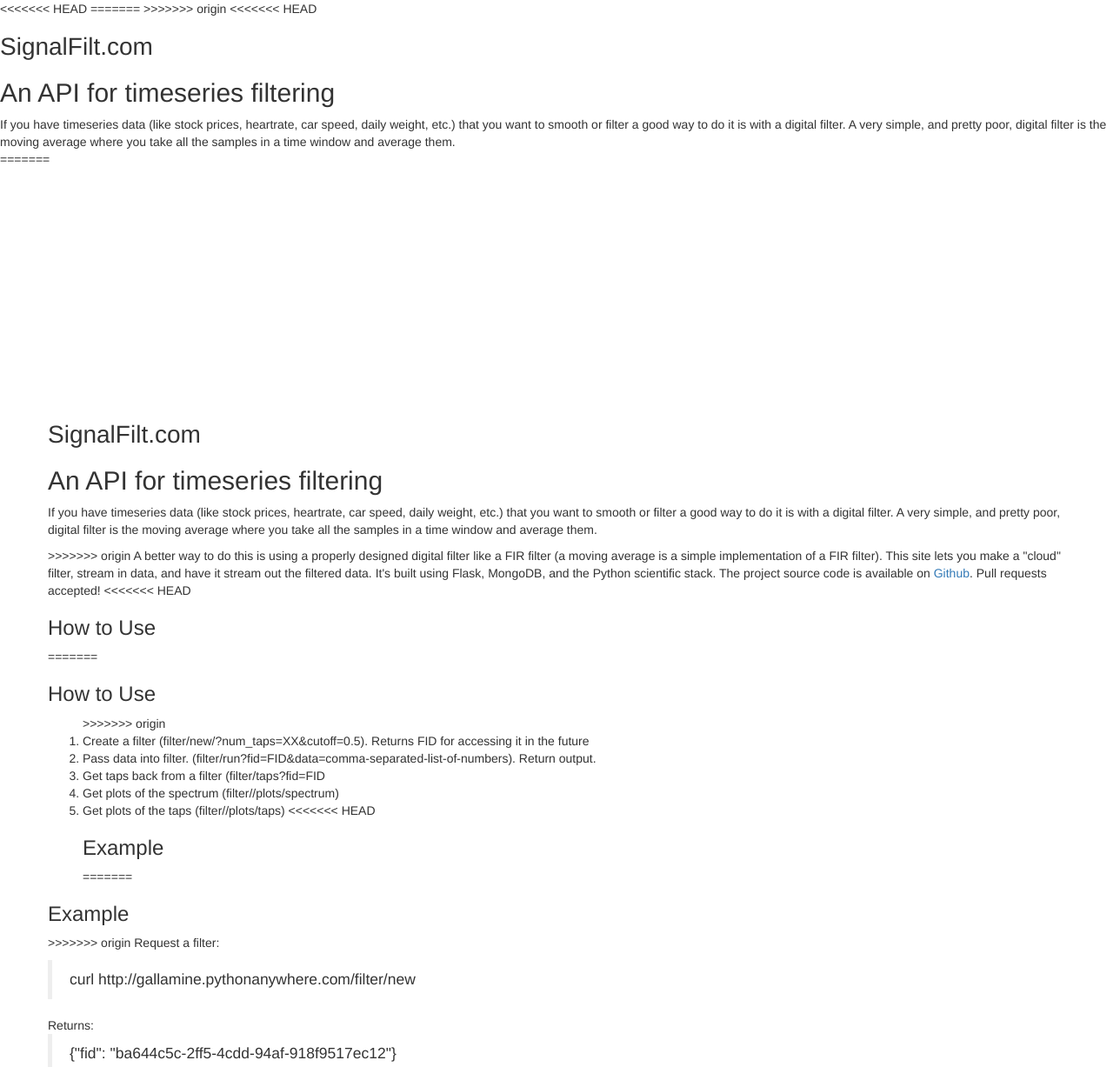
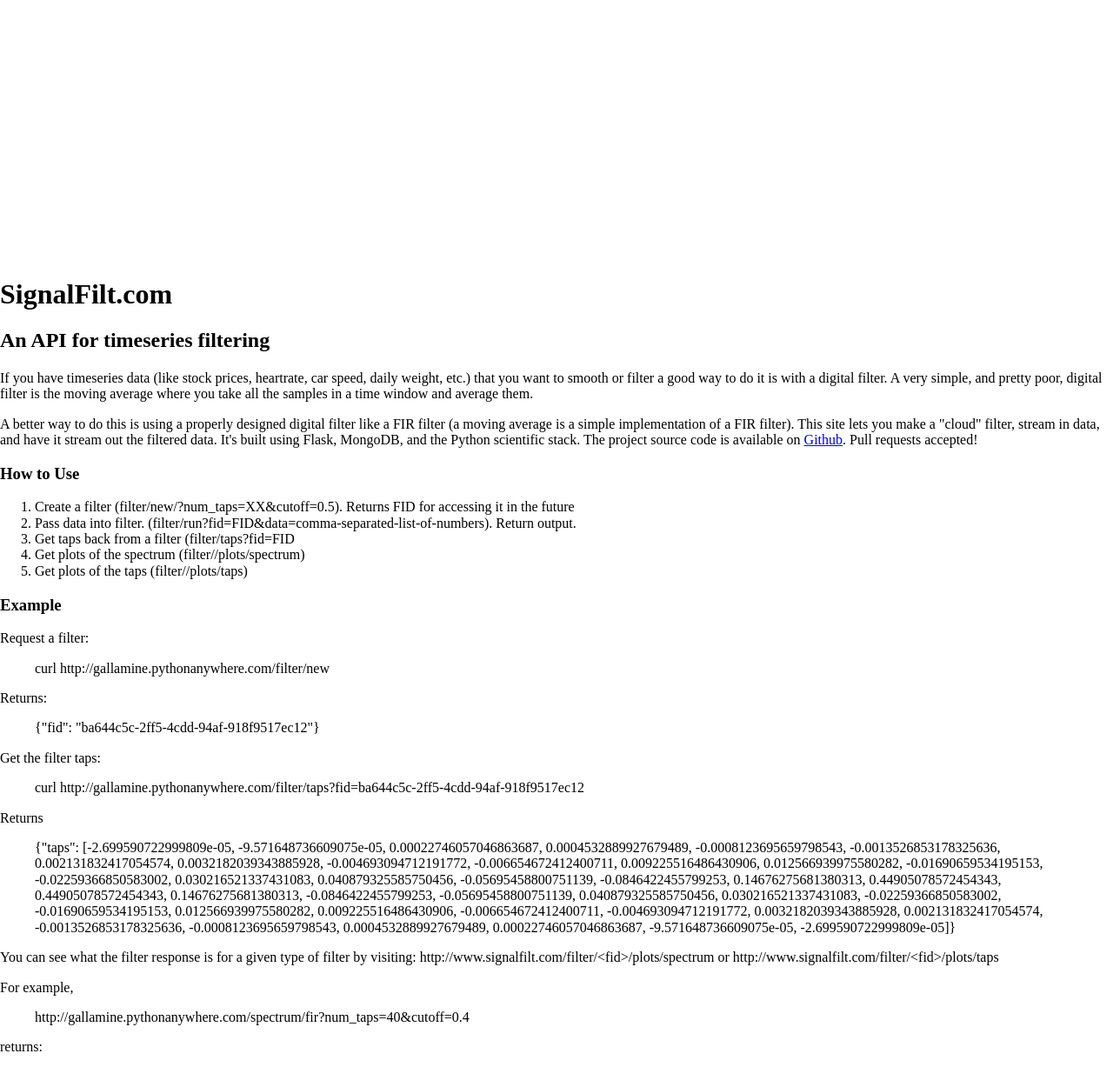
Before and after one commit to gallamine/filtering_site, a Python web app: template app/templates/index.html in a window 1280 px wide. Shown: the top 1227 px of the page at 87% size. Run offline with Jinja, Linux system fonts and the light colour scheme; the template is opened without the code that fills it, so the values that code supplies are empty; some libraries are stand-ins or nearby versions.

Commit message:
local cleanup

```diff
--- a/app/templates/index.html
+++ b/app/templates/index.html
@@ -1,22 +1,4 @@
 <!DOCTYPE html>
-<<<<<<< HEAD
-<html>
-<head lang="en">
-    <meta charset="utf-8">
-    <meta http-equiv="X-UA-Compatible" content="IE=edge">
-    <meta name="viewport" content="width=device-width, initial-scale=1">
-    <meta charset="UTF-8">
-    <title>SignalFilt.com</title>
-    <!-- Latest compiled and minified CSS -->
-    <link rel="stylesheet" href="https://maxcdn.bootstrapcdn.com/bootstrap/3.3.1/css/bootstrap.min.css">
-
-        <!-- HTML5 shim and Respond.js for IE8 support of HTML5 elements and media queries -->
-    <!-- WARNING: Respond.js doesn't work if you view the page via file:// -->
-    <!--[if lt IE 9]>
-      <script src="https://oss.maxcdn.com/html5shiv/3.7.2/html5shiv.min.js"></script>
-      <script src="https://oss.maxcdn.com/respond/1.4.2/respond.min.js"></script>
-    <![endif]-->
-=======
 <html lang="en">
 <head>
 
@@ -44,22 +26,10 @@
   –––––––––––––––––––––––––––––––––––––––––––––––––– -->
   <link rel="icon" type="image/png" href="images/favicon.png">
 
->>>>>>> origin
 </head>
 <body>
 
 
-<<<<<<< HEAD
-
-
-<h1>SignalFilt.com</h1>
-<h2>An API for timeseries filtering</h2>
-
-If you have timeseries data (like stock prices, heartrate, car speed, daily weight, etc.) that you want to smooth or
-filter a good way to do it is with a digital filter. A very simple, and pretty poor, digital filter is the moving average
-where you take all the samples in a time window and average them.
-<br>
-=======
   <!-- Primary Page Layout
   –––––––––––––––––––––––––––––––––––––––––––––––––– -->
   <div class="container">
@@ -73,40 +43,25 @@
 filter a good way to do it is with a digital filter. A very simple, and pretty poor, digital filter is the moving average
 where you take all the samples in a time window and average them.
 </p><p>
->>>>>>> origin
 A better way to do this is using a properly designed digital filter like a FIR filter (a moving average is a simple
 implementation of a FIR filter). This site lets you make a "cloud" filter, stream in data, and have it stream out the filtered
 data. It's built using Flask, MongoDB, and the Python scientific stack. The project source code is available on
 <a href="https://github.com/gallamine/filtering_site">Github</a>. Pull requests accepted!
-<<<<<<< HEAD
-
-<h3>How to Use</h3>
-
-<ls>
-=======
 </p>
 
 <h3>How to Use</h3>
 <p>
 <ol>
->>>>>>> origin
     <li>Create a filter (filter/new/?num_taps=XX&cutoff=0.5). Returns FID for accessing it in the future
     <li>Pass data into filter. (filter/run?fid=FID&data=comma-separated-list-of-numbers). Return output.
     <li>Get taps back from a filter (filter/taps?fid=FID
     <li>Get plots of the spectrum (filter//plots/spectrum)
     <li>Get plots of the taps (filter//plots/taps)
-<<<<<<< HEAD
-</ls>
-
-<h3>Example</h3>
-
-=======
 </ol>
 </p>
 
 <h3>Example</h3>
           <p>
->>>>>>> origin
 Request a filter:
 
 <blockquote>
@@ -126,17 +81,6 @@
 <blockquote>
     {"taps": [-2.699590722999809e-05, -9.571648736609075e-05, 0.00022746057046863687, 0.0004532889927679489, -0.0008123695659798543, -0.0013526853178325636, 0.002131832417054574, 0.0032182039343885928, -0.004693094712191772, -0.006654672412400711, 0.009225516486430906, 0.012566939975580282, -0.01690659534195153, -0.02259366850583002, 0.030216521337431083, 0.040879325585750456, -0.05695458800751139, -0.0846422455799253, 0.14676275681380313, 0.44905078572454343, 0.44905078572454343, 0.14676275681380313, -0.0846422455799253, -0.05695458800751139, 0.040879325585750456, 0.030216521337431083, -0.02259366850583002, -0.01690659534195153, 0.012566939975580282, 0.009225516486430906, -0.006654672412400711, -0.004693094712191772, 0.0032182039343885928, 0.002131832417054574, -0.0013526853178325636, -0.0008123695659798543, 0.0004532889927679489, 0.00022746057046863687, -9.571648736609075e-05, -2.699590722999809e-05]}
 </blockquote>
-<<<<<<< HEAD
-
-You can see what the filter response is for a given type of filter by visiting:
-
-http://gallamine.pythonanywhere.com/filter/<fid>/plots/spectrum
-
-or
-
-http://gallamine.pythonanywhere.com/filter/<fid>/plots/taps
-
-=======
 </p>
           <p>
 You can see what the filter response is for a given type of filter by visiting:
@@ -148,28 +92,17 @@
 http://www.signalfilt.com/filter/&#x3C;fid&#x3E;/plots/taps
 </p>
           <p>
->>>>>>> origin
 For example,
 
 <blockquote>
     http://gallamine.pythonanywhere.com/spectrum/fir?num_taps=40&cutoff=0.4
 </blockquote>
         returns:
-<<<<<<< HEAD
-=======
           </p>
->>>>>>> origin
 <p>
     <img src="http://gallamine.pythonanywhere.com/spectrum/fir?num_taps=40&cutoff=0.4">
 </p>
 
-<<<<<<< HEAD
-<!-- Optional theme -->
-<link rel="stylesheet" href="https://maxcdn.bootstrapcdn.com/bootstrap/3.3.1/css/bootstrap-theme.min.css">
-
-<!-- Latest compiled and minified JavaScript -->
-<script src="https://maxcdn.bootstrapcdn.com/bootstrap/3.3.1/js/bootstrap.min.js"></script>
-=======
 
 
       </div>
@@ -178,7 +111,6 @@
 
 <!-- End Document
   –––––––––––––––––––––––––––––––––––––––––––––––––– -->
->>>>>>> origin
 
 </body>
 </html>
```
